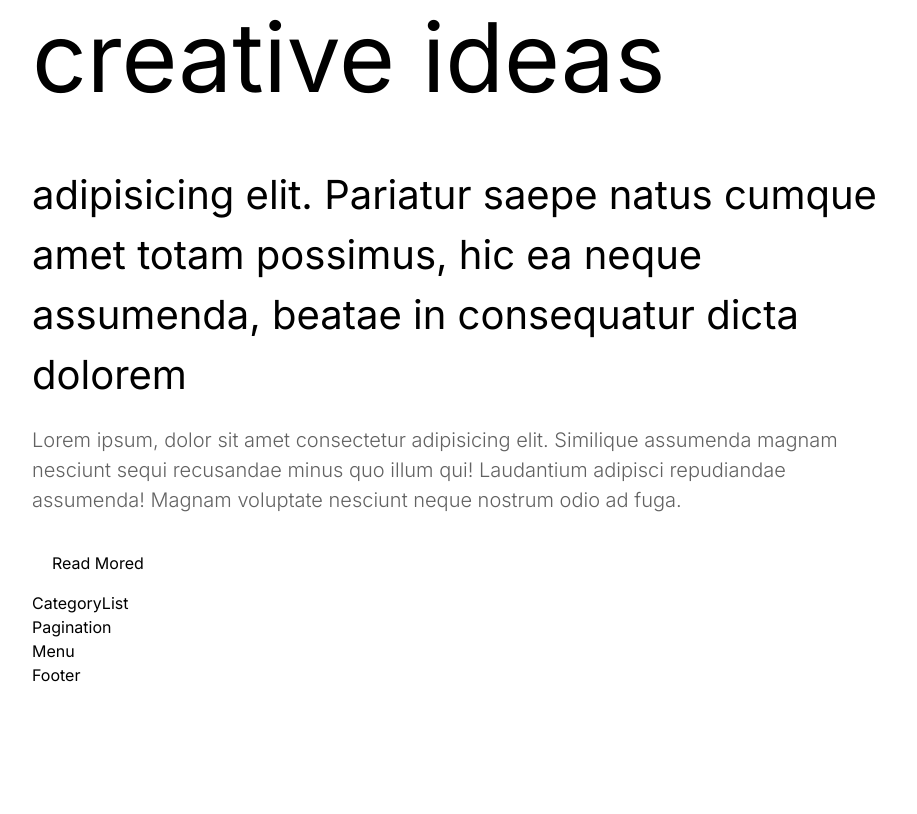
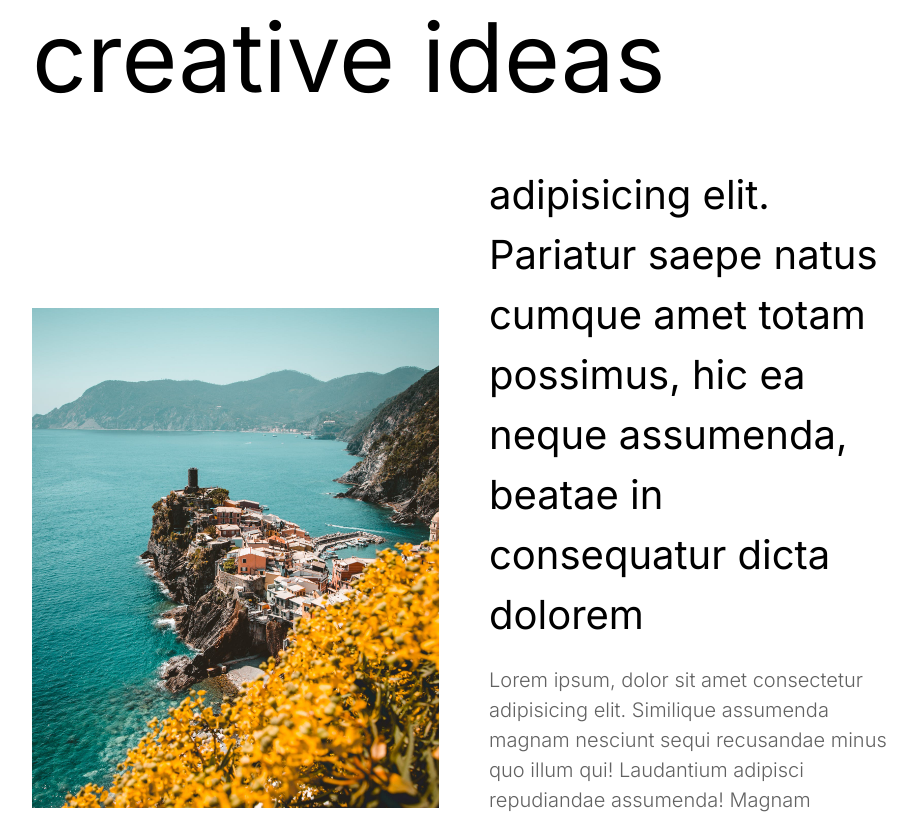
Before and after one commit to LuisArielRetanaHernadez/blog_mabi, a Next.js app: page / in a window 1280 px wide. Shown: the part 409-1223 px from the top of the page, without its empty margins (176-1093 px from the left). Before the commit the page ends 1096 px from the top, so only its background shows below. Built offline with nearby package versions, Linux system fonts and the light colour scheme.

Commit message:
ajustando la imagen en us contenedor

```diff
--- a/components/featured/Featured.tsx
+++ b/components/featured/Featured.tsx
@@ -1,4 +1,6 @@
 import Image from "next/image"
+
+import p1 from "../../public/p1.jpeg"
 
 import style from "./featured.module.css"
 
@@ -10,6 +12,7 @@ const Featured = () => {
       </h1>
       <div className={style.post}>
         <div className={style.imgContainer}>
+          <Image src={p1} fill alt="imagen"/>
         </div>
         <div className={style.textContainer}>
          <h1 className={style.postTitle}>adipisicing elit. Pariatur saepe natus cumque amet totam possimus, hic ea neque assumenda, beatae in consequatur dicta dolorem</h1>
--- a/components/featured/featured.module.css
+++ b/components/featured/featured.module.css
@@ -17,10 +17,11 @@
 .imgContainer {
   height: 500px;
   flex: 1;
-  position: absolute;
+  position: relative;
 }
 
 .image {
+  height: 100%;
   object-fit: cover;
 }
 
```
